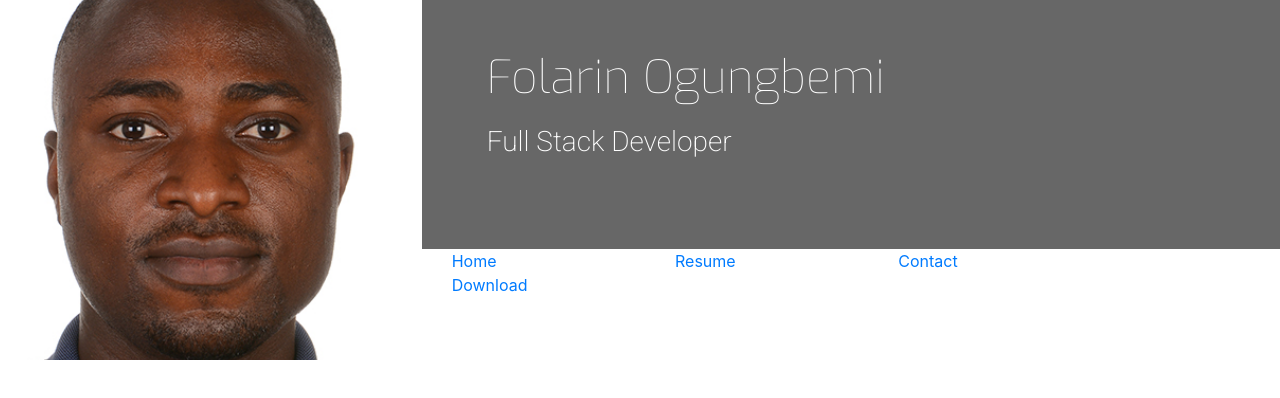
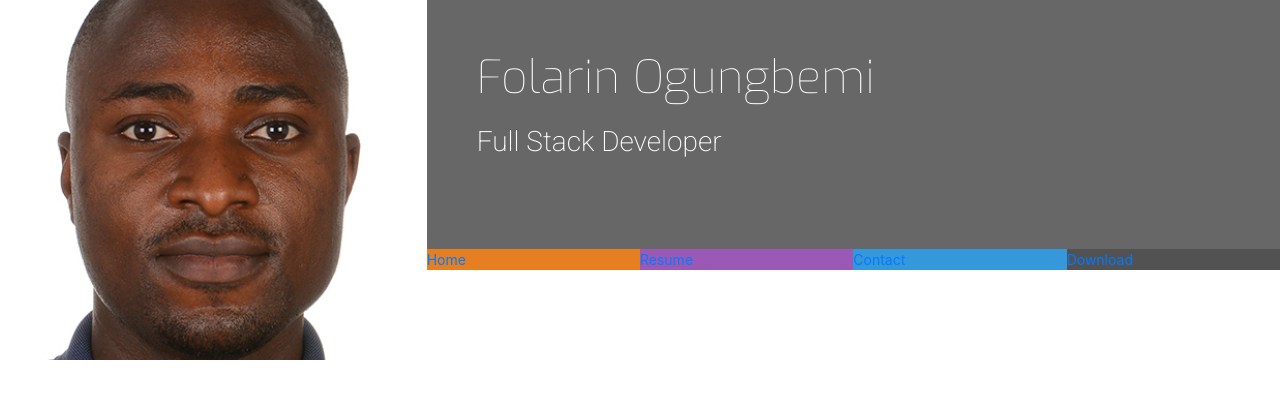
Before and after one commit to folarin-ogungbemi/portfolio-Website, a plain HTML site: page index.html in a window 1280 px wide. Drawn offline with nearby package versions, Linux system fonts and the light colour scheme.

Commit message:
Add style to list items

```diff
--- a/assets/css/style.css
+++ b/assets/css/style.css
@@ -3,6 +3,19 @@
 /*-------------------------------------------------- Colors */
 .bg-color-name-title{
     background-color: #676767;
+}
+
+.ui-menu-color-home{
+    background-color: #e67e22;
+}
+.ui-menu-color-resume{
+    background-color: #9b59b6;
+}
+.ui-menu-color-contact{
+    background-color: #3498db;
+}
+.ui-menu-color-download{
+    background-color: #525252;
 }
 
 
@@ -41,3 +54,16 @@ header{
     margin-bottom: 90px;
     color: #fff;
 }
+
+.list-inline-item:not(:last-child) {
+    margin-right: 0;
+}
+
+.menucontainerclass{
+    font-size: 0;
+}
+
+#nav li{
+    font-size: 14px;
+    padding: 0;
+}
--- a/index.html
+++ b/index.html
@@ -12,30 +12,30 @@
 </head>
 <body>
     <header>
-        <div class="row">
+        <div class="row no-gutters">
             <a href="index.html" class="col-md-4 logo">
 
             </a>
             <div class="col-md-8">
-                <div class="row bg-color-name-title">
+                <div class="row no-gutters bg-color-name-title">
                     <div class="col heading">
                         <h1 class="name">Folarin Ogungbemi</h1>
                         <h2 class="title">Full Stack Developer</h2>
                     </div>
                 </div>
-                <div class="row">
+                <div class="row no-gutters">
                     <div class="col">
-                        <ul id="nav" class="list-inline">
-                            <li class="col-6 col-sm-3 list-inline-item">
+                        <ul id="nav" class="list-inline menucontainerclass">
+                            <li class="col-6 col-sm-3 ui-menu-color-home list-inline-item">
                                 <a href="#"><span>Home</span></a>
                             </li>
-                            <li class="col-6 col-sm-3 list-inline-item">
+                            <li class="col-6 col-sm-3 ui-menu-color-resume list-inline-item">
                                 <a href="#"><span>Resume</span></a>
                             </li>
-                            <li class="col-6 col-sm-3 list-inline-item">
+                            <li class="col-6 col-sm-3 ui-menu-color-contact list-inline-item">
                                 <a href="#"><span>Contact</span></a>
                             </li>
-                            <li class="col-6 col-sm-3 list-inline-item">
+                            <li class="col-6 col-sm-3 ui-menu-color-download list-inline-item">
                                 <a href="#"><span>Download</span></a>
                             </li>
                         </ul>
```
